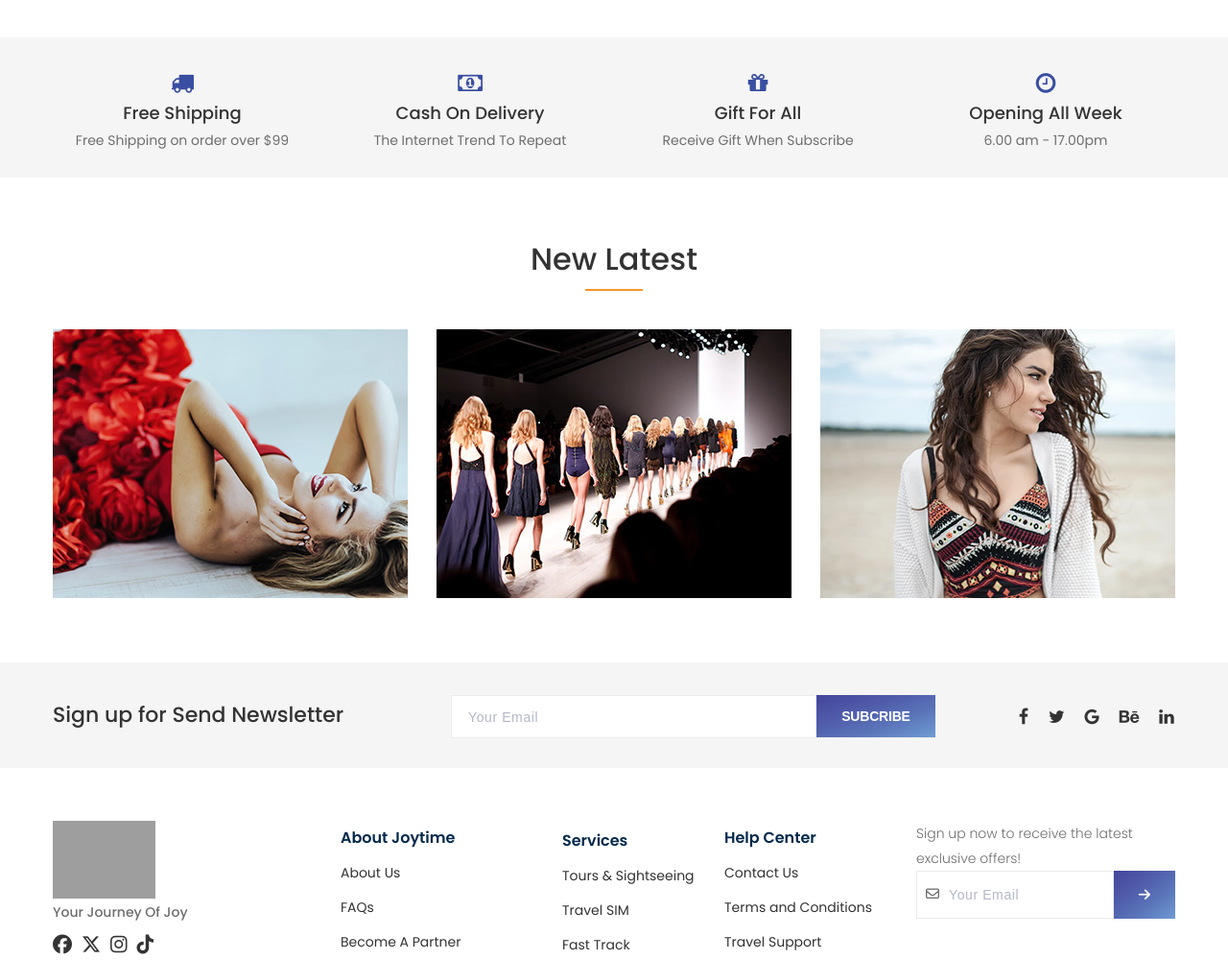
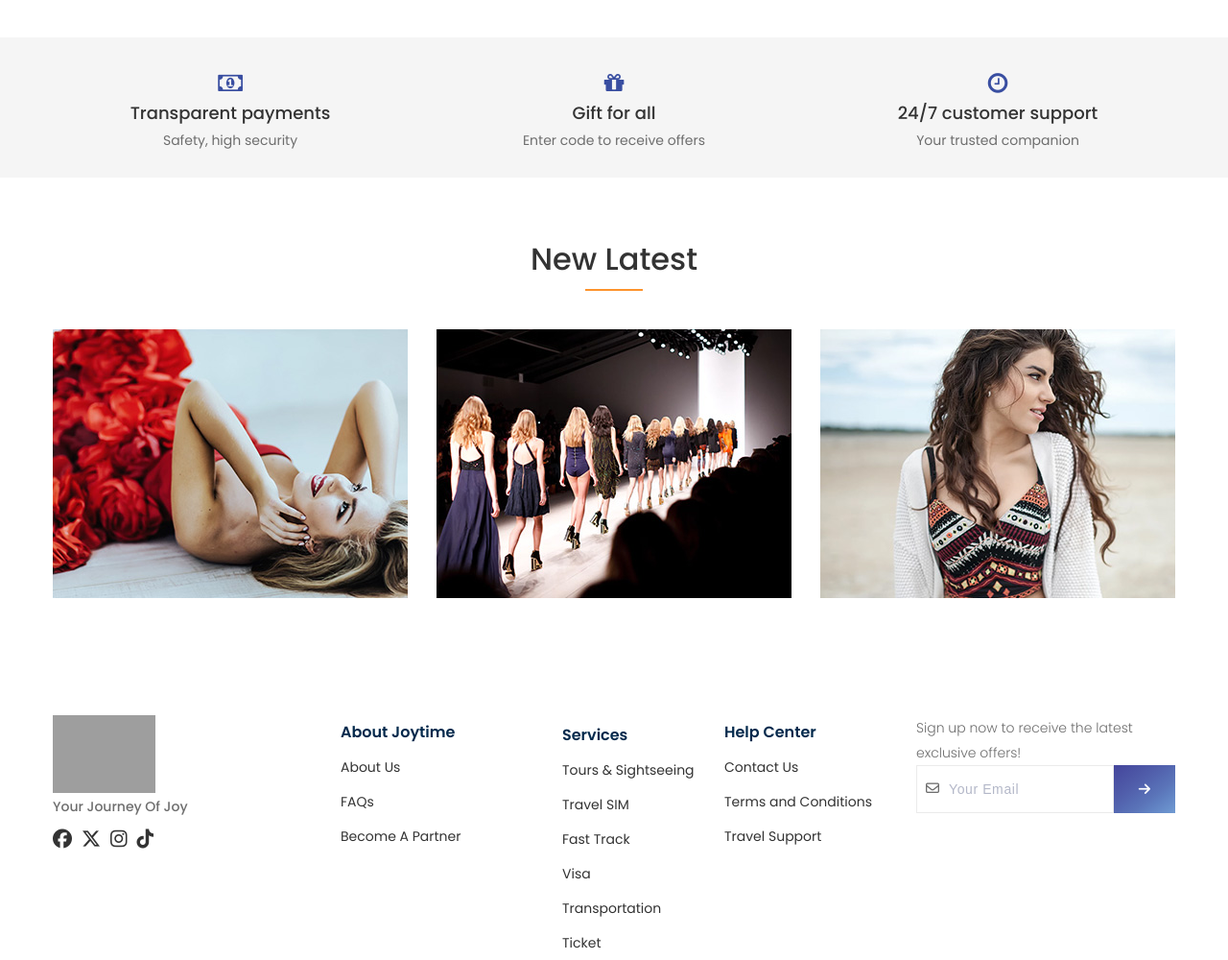
Before and after one commit to huyen-ptt/doi_tac_JT, a plain HTML site: page index.html in a window 1280 px wide. Shown: the part 3680-4680 px from the top of the page at 96% size. Drawn offline with Linux system fonts and the light colour scheme; some packages are replaced by stand-ins of ours; grey boxes are pictures that could not be loaded.

Commit message:
first commit

```diff
--- a/index.html
+++ b/index.html
@@ -474,7 +474,7 @@
         <section class="flat-row row-icon-box bg-section bg-color-f5f">
             <div class="container">
                 <div class="row">
-                    <div class="col-md-3">
+                    <!-- <div class="col-md-3">
                         <div class="flat-icon-box icon-top style-1 clearfix text-center">
                             <div class="inner no-margin">
                                 <div class="icon-wrap">
@@ -486,42 +486,42 @@
                                 </div>
                             </div>
                         </div>
-                    </div><!-- /.col-md-3 -->
-                    <div class="col-md-3">
+                    </div> -->
+                    <div class="col-md-4">
                         <div class="flat-icon-box icon-top style-1 clearfix text-center">
                             <div class="inner">
                                 <div class="icon-wrap">
                                     <i class="fa fa-money"></i>
                                 </div>
                                 <div class="text-wrap">
-                                    <h5 class="heading"><a href="#">Cash On Delivery</a></h5>
-                                    <p class="desc">The Internet Trend To Repeat</p>
+                                    <h5 class="heading"><a href="#">Transparent payments</a></h5>
+                                    <p class="desc">Safety, high security</p>
                                 </div>
                             </div>
                         </div>
                     </div><!-- /.col-md-3 -->
-                    <div class="col-md-3">
+                    <div class="col-md-4">
                         <div class="flat-icon-box icon-top style-1 clearfix text-center">
                             <div class="inner">
                                 <div class="icon-wrap">
                                     <i class="fa fa-gift"></i>
                                 </div>
                                 <div class="text-wrap">
-                                    <h5 class="heading"><a href="#">Gift For All</a></h5>
-                                    <p class="desc">Receive Gift When Subscribe</p>
+                                    <h5 class="heading"><a href="#">Gift for all</a></h5>
+                                    <p class="desc">Enter code to receive offers</p>
                                 </div>
                             </div>
                         </div>
                     </div><!-- /.col-md-3 -->
-                    <div class="col-md-3">
+                    <div class="col-md-4">
                         <div class="flat-icon-box icon-top style-1 clearfix text-center">
                             <div class="inner">
                                 <div class="icon-wrap">
                                     <i class="fa fa-clock-o"></i>
                                 </div>
                                 <div class="text-wrap">
-                                    <h5 class="heading"><a href="#">Opening All Week</a></h5>
-                                    <p class="desc">6.00 am - 17.00pm</p>
+                                    <h5 class="heading"><a href="#">24/7 customer support</a></h5>
+                                    <p class="desc">Your trusted companion</p>
                                 </div>
                             </div>
                         </div>
@@ -709,38 +709,7 @@
         </section>
         <!-- END NEW LATEST -->
 
-        <section class="flat-row mail-chimp">
-            <div class="container">
-                <div class="row">
-                    <div class="col-md-4">
-                        <div class="text">
-                            <h3>Sign up for Send Newsletter</h3>
-                        </div>
-                    </div>
-                    <div class="col-md-8">
-                        <div class="subscribe clearfix">
-                            <form action="#" method="post" accept-charset="utf-8" id="subscribe-form">
-                                <div class="subscribe-content">
-                                    <div class="input">
-                                        <input type="email" name="subscribe-email" placeholder="Your Email">
-                                    </div>
-                                    <div class="button">
-                                        <button type="button">SUBCRIBE</button>
-                                    </div>
-                                </div>
-                            </form>
-                            <ul class="flat-social">
-                                <li><a href="#"><i class="fa fa-facebook"></i></a></li>
-                                <li><a href="#"><i class="fa fa-twitter"></i></a></li>
-                                <li><a href="#"><i class="fa fa-google"></i></a></li>
-                                <li><a href="#"><i class="fa fa-behance"></i></a></li>
-                                <li><a href="#"><i class="fa fa-linkedin"></i></a></li>
-                            </ul><!-- /.flat-social -->
-                        </div><!-- /.subscribe -->
-                    </div>
-                </div>
-            </div>
-        </section><!-- /.mail-chimp -->
+
 
         <!-- Footer -->
         <footer class="footer">
```
